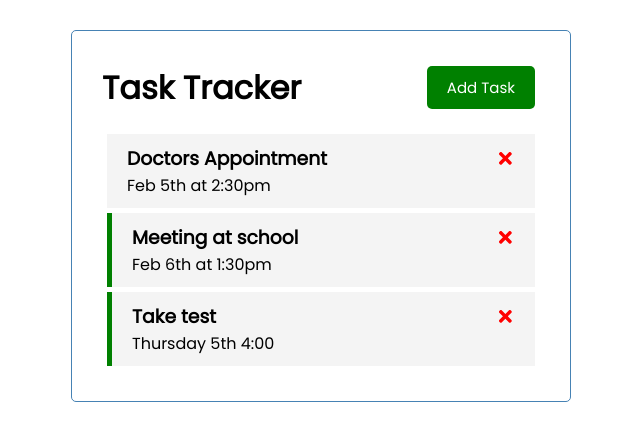
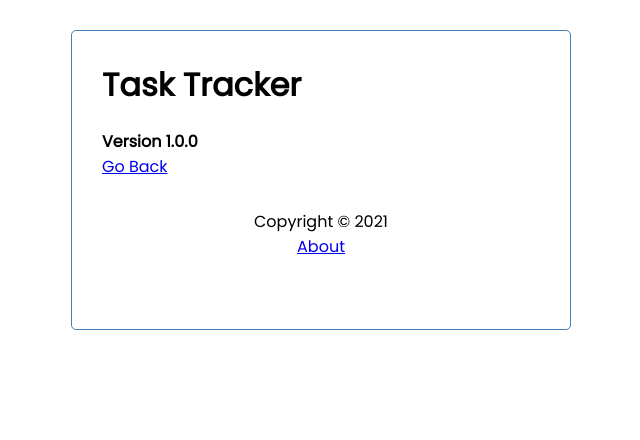
Before and after one commit to byron-dev/task-tracker, a React (Create React App) app: page /about in a window 1280 px wide. Shown: the top 440 px of the page, without its empty margins (319-959 px from the left). Built offline with nearby package versions, Linux system fonts and the light colour scheme; data requests are answered from the project's data file.

Commit message:
Implements routing with react-router-dom

```diff
--- a/src/App.js
+++ b/src/App.js
@@ -1,7 +1,10 @@
 import Header from './components/Header'
 import Tasks from './components/Tasks'
 import { useState, useEffect } from 'react'
+import { BrowserRouter as Router, Route } from 'react-router-dom'
 import AddTask from './components/AddTask'
+import Footer from './components/Footer'
+import About from './components/About'
 
 function App() {
     const [showAddTask, setShowAddTask] = useState(false)
@@ -71,8 +74,11 @@
     }
 
     return (
+        <Router>
             <div className="container">
                 <Header onAdd={() => setShowAddTask(!showAddTask)} showAdd={showAddTask}/>
+                <Route path='/' exact render={ (props) => (
+                    <>
                         {showAddTask && <AddTask onAdd={addTask} />}
                         {tasks.length > 0 ? (
                             <Tasks
@@ -81,7 +87,12 @@
                                 onToggle={toggleReminder}
                             />
                         ) : 'No tasks to show' }
+                    </>
+                )} />
+                <Route path='/about' component={About} />
+                <Footer />
             </div>
+        </Router>
     );
 }
 
--- /dev/null
+++ b/src/components/About.js
@@ -0,0 +1,12 @@
+import { Link } from 'react-router-dom'
+
+const About = () => {
+    return (
+        <div>
+            <h4>Version 1.0.0</h4>
+            <Link to="/">Go Back</Link>
+        </div>
+    )
+}
+
+export default About
--- /dev/null
+++ b/src/components/Footer.js
@@ -0,0 +1,12 @@
+import { Link } from 'react-router-dom'
+
+const Footer = () => {
+    return (
+        <footer>
+            <p>Copyright &copy; 2021</p>
+            <Link to="/about">About</Link>
+        </footer>
+    )
+}
+
+export default Footer
--- a/src/components/Header.js
+++ b/src/components/Header.js
@@ -1,15 +1,21 @@
 // Use to set validation for properties
 import PropTypes from 'prop-types'
 import Button from './Button'
+import { useLocation } from 'react-router-dom'
 
 const Header = ({ title, onAdd, showAdd }) => {
+    const location = useLocation()
+
     return (
         <header className='header'>
             <h1>{title}</h1>
-            <Button
-                color={showAdd ? 'red' : 'green'}
-                text={showAdd ? 'Close' : 'Add Task'}
-                onClick={onAdd}/>
+            {location.pathname === '/' && (
+                <Button
+                    color={showAdd ? 'red' : 'green'}
+                    text={showAdd ? 'Close' : 'Add Task'}
+                    onClick={onAdd}
+                />
+            )}
         </header>
     )
 }
```
Also changed, not shown: 19 other files (tests, documents, lock files or other folders). Lines whose indentation alone changed are shown as unchanged.
